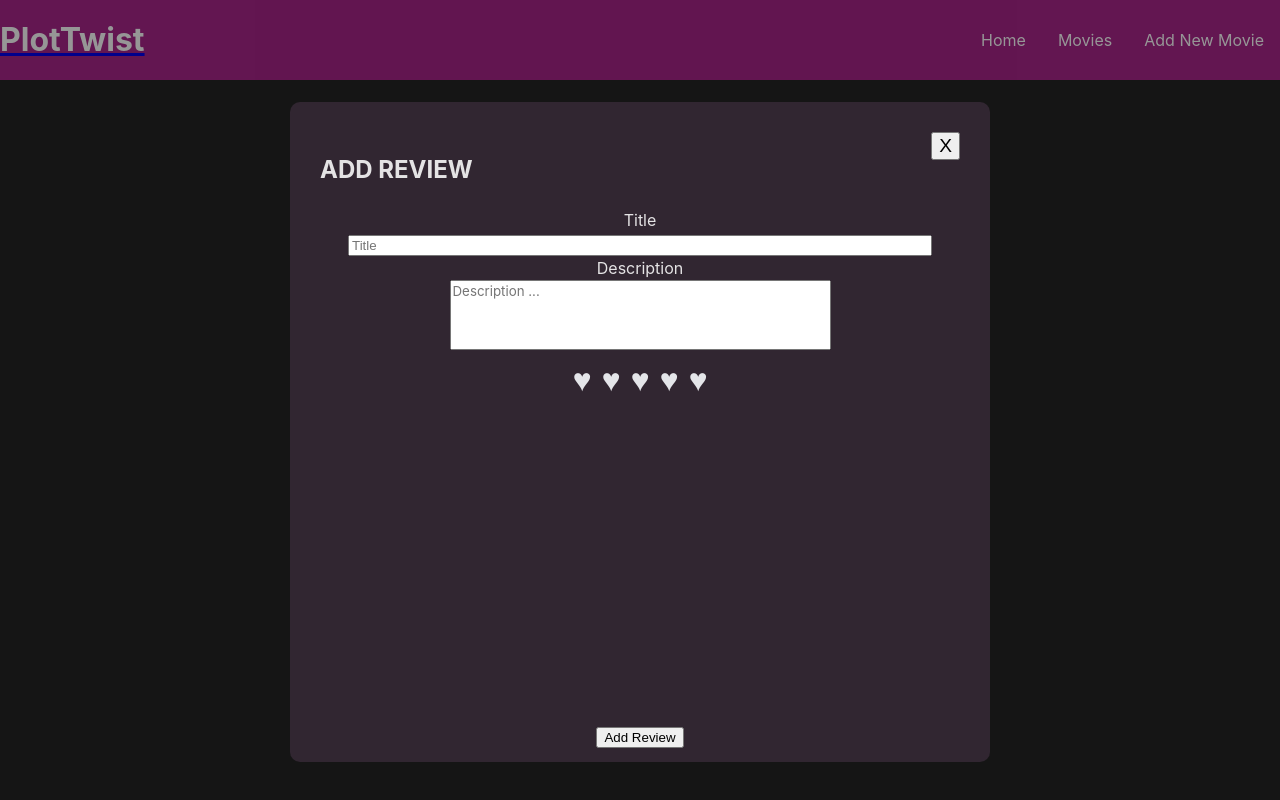
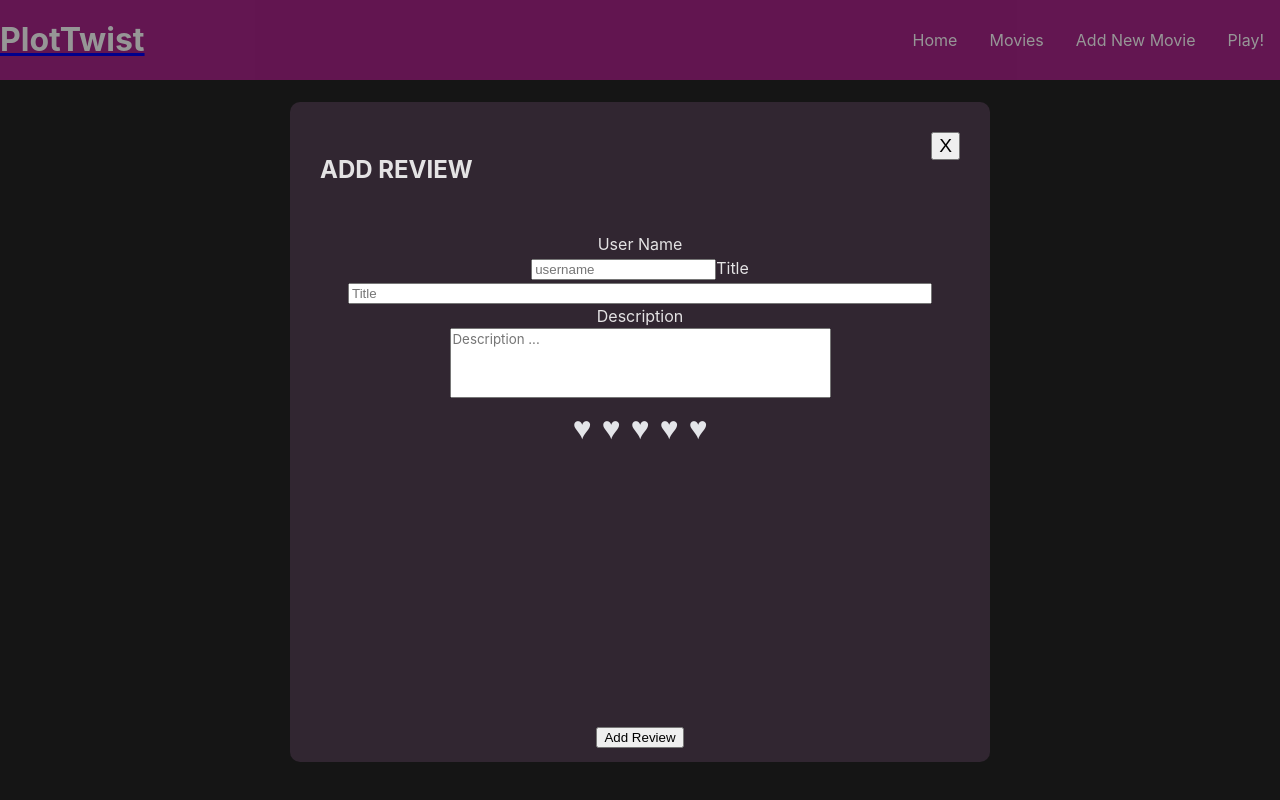
Before and after one commit to marianaGOD/PROJECTMOD2-FE, a React (Vite) app: page /add-review/1 in a window 1280 px wide. Shown: the top 800 px of the page. Built offline with nearby package versions, Linux system fonts and the light colour scheme.

Commit message:
added playpage

```diff
--- a/src/App.jsx
+++ b/src/App.jsx
@@ -9,6 +9,7 @@ import TopBar from "./components/TopBar";
 import { Footer } from "./components/Footer";
 import AddNewMovie from "./components/AddNewMovie";
 import AddReview from "./components/AddReview";
+import PlayPage from "./pages/PlayPage";
 
 function App() {
   return (
@@ -21,6 +22,7 @@ function App() {
         <Route path="*" element={<NotFoundPage />} />
         <Route path="/add-new-movie" element={<AddNewMovie />} />
         <Route path="/add-review/:movieId" element={<AddReview />} />
+        <Route path="/play-page" element={<PlayPage />} />
       </Routes>
       <Footer />
     </>
--- a/src/components/AddReview.jsx
+++ b/src/components/AddReview.jsx
@@ -7,9 +7,9 @@ import axios from "axios";
 export default function AddReview({ movies, setMovies }) {
   const [title, setTitle] = useState("");
   const [description, setDescription] = useState("");
+   const [username, setUsername] = useState("");
   const [createdDate] = useState(new Date().toLocaleDateString());
   const { movieId } = useParams();
-
   const [rating, setRating] = useState(null);
   const [hover, setHover] = useState(null);
   const [totalStars, setTotalStars] = useState(5);
@@ -18,6 +18,7 @@ export default function AddReview({ movies, setMovies }) {
   const handleCreateReview = (event) => {
     event.preventDefault();
     const review = {
+      username,
       title,
       description,
       rating,
@@ -55,6 +56,17 @@ export default function AddReview({ movies, setMovies }) {
           <div className="popup-form-container">
             <div className="inline-container"></div>
             <div className="inline-container">
+              <label>
+                <br />
+                User Name
+                <br />
+                <input
+                  placeholder="username"
+                  type="text"
+                  value={username}
+                  onChange={(event) => setUsername(event.target.value)}
+                />
+              </label>
               <label className="popup-title-input">
                 Title
                 <br />
--- a/src/components/topBar.jsx
+++ b/src/components/topBar.jsx
@@ -13,6 +13,7 @@ export default function TopBar() {
         <Link to="/"> Home</Link>
         <Link to="/movies"> Movies</Link>
         <Link to="/add-new-movie"> Add New Movie</Link>
+        <Link to="/play-page"> Play! </Link>
       </div>
     </div>
   );
--- /dev/null
+++ b/src/pages/PlayPage.jsx
@@ -0,0 +1,19 @@
+import React from "react";
+import quoteImg from "../assets/guess-the-quote.jpg";
+import funFactImg from "../assets/funfactgenerator.jpg";
+
+export default function () {
+  return (
+    <div className="play-main-screen">
+      <div>
+        Guess the Quote!
+        <img src={quoteImg} alt="guess the quote" />
+      </div>
+
+      <div>
+        Fun Fact Generator
+        <img src={funFactImg} alt="fun fact generator" />
+      </div>
+    </div>
+  );
+}
--- a/src/pages/moviesDetails.jsx
+++ b/src/pages/moviesDetails.jsx
@@ -48,7 +48,8 @@ export const MoviesDetails = () => {
 {reviews.map((review)=> {
   return (
     <div>
-      <h3>{review.title}</h3>
+      <h3>{review.username}</h3>
+      <p>{review.title}</p>
       <p>{review.description}</p>
       <p>{review.rating}</p>
       <p>{review.createdDate}</p>
```
Also changed, not shown: src/assets/funfactgenerator.jpg (added), src/assets/guess-the-quote.jpg (added).
